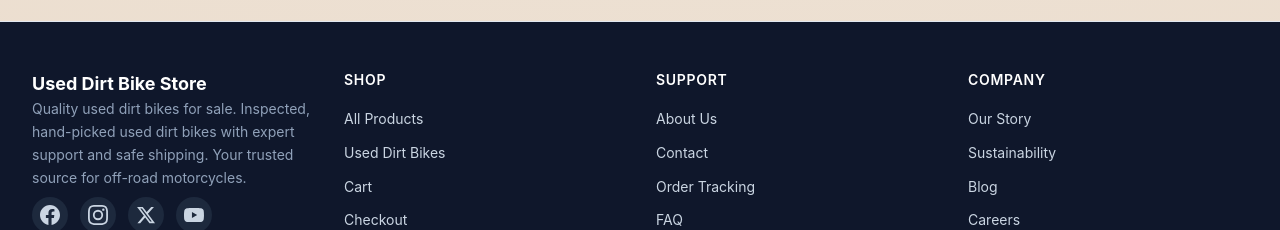
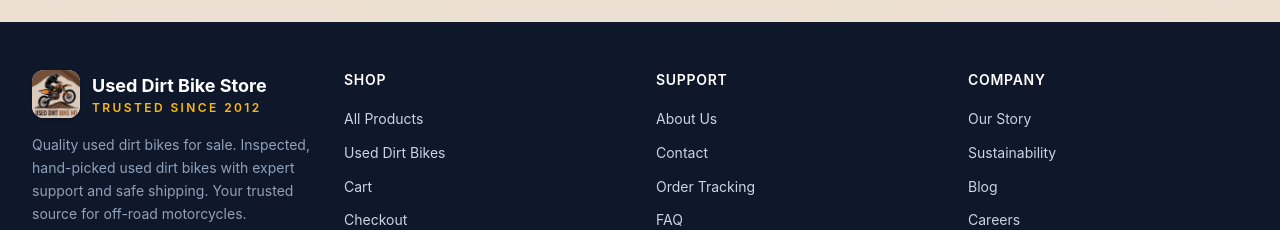
Before and after one commit to lucasdrew448-cmd/ecommerce, a Next.js app: page / in a window 1280 px wide. Shown: the part 2394-2624 px from the top of the page. Built offline with nearby package versions, Linux system fonts and the light colour scheme; no server answers.

Commit message:
add brand logo and tagline to footer for enhanced branding

```diff
--- a/components/Footer.tsx
+++ b/components/Footer.tsx
@@ -1,4 +1,6 @@
+import Image from "next/image";
 import Link from "next/link";
+import brandImage from "@/components/svg/IMG-20260808-WA0005.jpg";
 
 const socialLinks = [
   {
@@ -74,7 +76,15 @@ export default function Footer() {
         <div className="grid grid-cols-1 gap-8 md:grid-cols-2 lg:grid-cols-4">
           {/* Brand column */}
           <div className="space-y-4">
-            <h3 className="text-lg font-bold text-white">Used Dirt Bike Store</h3>
+            <div className="flex items-center gap-3">
+              <span className="flex h-12 w-12 items-center justify-center overflow-hidden rounded-xl bg-white shadow-sm">
+                <Image src={brandImage} alt="Used Dirt Bike Store logo" width={48} height={48} className="h-full w-full object-cover" />
+              </span>
+              <div>
+                <h3 className="text-lg font-bold text-white">Used Dirt Bike Store</h3>
+                <p className="text-xs font-semibold uppercase tracking-[0.2em] text-amber-400">Trusted since 2012</p>
+              </div>
+            </div>
             <p className="text-sm leading-relaxed text-slate-400">
               Quality used dirt bikes for sale. Inspected, hand-picked used dirt bikes with
               expert support and safe shipping. Your trusted source for off-road motorcycles.
```
